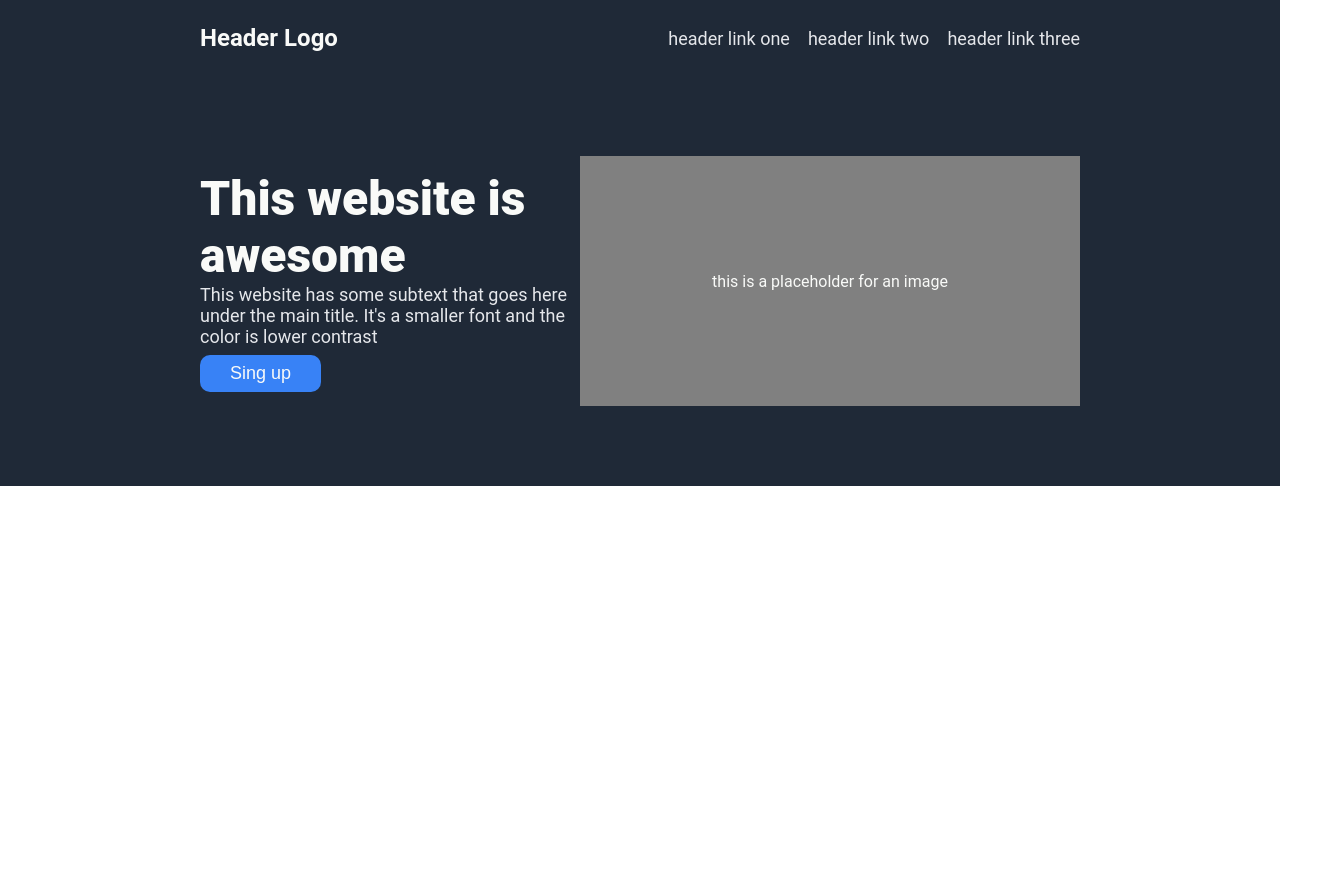
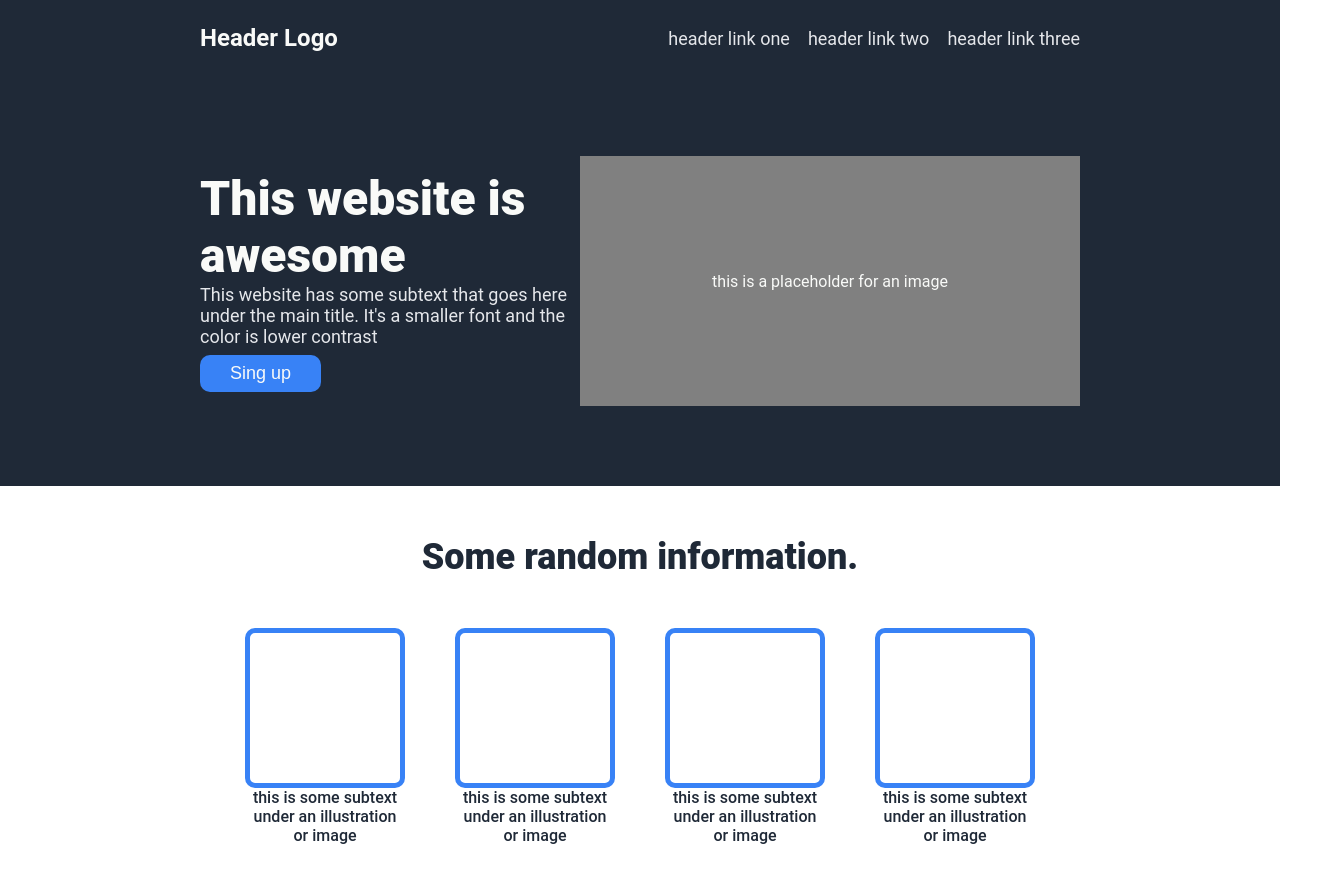
Before and after one commit to jorgeasmendes/odin_landing_page, a plain HTML site: page index.html in a window 1280 px wide. Shown: the whole page, 1335 px wide, since content can reach past the window. Before the commit the page ends 800 px from the top, so only its background shows below. Drawn offline with Linux system fonts and the light colour scheme.

Commit message:
Inserir conteudo e estilizar segundo bloco

```diff
--- a/index.html
+++ b/index.html
@@ -26,6 +26,30 @@
                 <div><p class="p-color">this is a placeholder for an image</p></div>
             </div>
         </div>
+    </div>
+
+    <div class="block" id="second-block">
+        <div id="title-second">
+            <h2>Some random information.</h2>
+        </div>
+        <div id="cards">
+            <div class="card-group">
+                <div class="square"></div>
+                <p class="card-info">this is some subtext under an illustration or image</p>
+            </div>
+            <div class="card-group">
+                <div class="square"></div>
+                <p class="card-info">this is some subtext under an illustration or image</p>
+            </div>
+            <div class="card-group">
+                <div class="square"></div>
+                <p class="card-info">this is some subtext under an illustration or image</p>
+            </div>
+            <div class="card-group">
+                <div class="square"></div>
+                <p class="card-info">this is some subtext under an illustration or image</p>
+            </div>
+        </div>
 
     </div>
 </body>
--- a/style.css
+++ b/style.css
@@ -5,6 +5,8 @@ body {
     display: flex;
     flex-direction: column;
 }
+
+
 #first-block{
     background-color: #1F2937;
     padding: 0 200px;
@@ -63,3 +65,45 @@ header{
     justify-content: center;
     align-items: center;
 }
+
+
+#second-block{
+    display: flex;
+    flex-direction: column;
+    justify-content: center;
+    align-items: center;
+    gap: 50px;
+    padding: 50px 0;
+}
+h2{
+    font-size: 36px;
+    color: #1F2937;
+    font-weight: 900;
+    margin: 0;
+}
+#cards{
+    display: flex;
+    justify-content: center;
+    gap: 50px;
+    padding: 0 300px;
+}
+.square{
+    width: 150px;
+    height: 150px;
+    border: solid 5px #3882F6;
+    border-radius: 10px;
+}
+.card-info{
+    text-align: center;
+    text-justify: center;
+    color: #1F2937;
+    font-size: 16px;
+    font-weight: 500;
+    max-width: 150px;
+}
+.card-group{
+    display: flex;
+    flex-direction: column;
+    justify-content: center;
+    align-items: center;
+}
```
